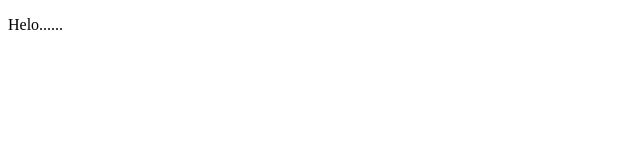
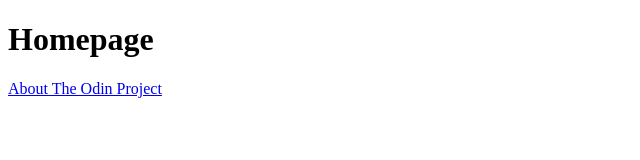
Before and after one commit to Mohiuuddin/test_odin, a plain HTML site: page index.html in a window 1280 px wide. Shown: the whole page, without its empty margins (0-640 px from the left). Drawn offline with Linux system fonts and the light colour scheme.

```diff
--- a/index.html
+++ b/index.html
@@ -3,9 +3,11 @@
 <head>
     <meta charset="UTF-8">
     <meta name="viewport" content="width=device-width, initial-scale=1.0">
-    <title>Test Git</title>
+    <title>Odin Links and Images </title>
 </head>
 <body>
-    <p>Helo......</p>
+    <h1>Homepage</h1>
+    <a href="https://www.theodinproject.com/about" target="_blank" rel="noopener noreferrer">About The Odin Project</a>
+
 </body>
 </html>
```
